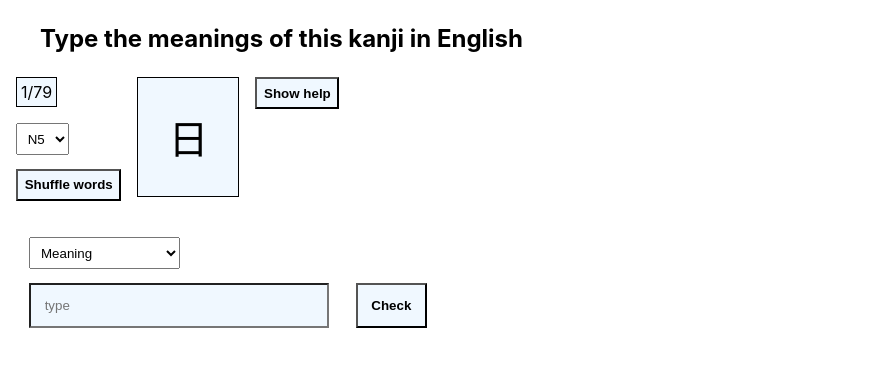
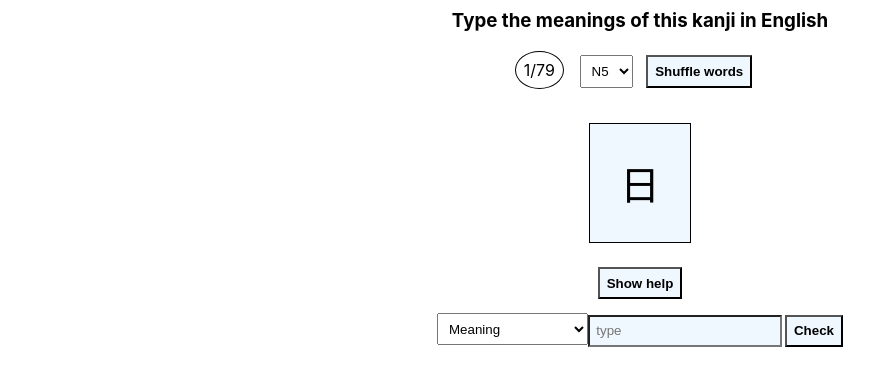
Before and after one commit to juanrein/words, a React (Create React App) app: page / in a window 1280 px wide. Shown: the top 386 px of the page, without its empty margins (0-890 px from the left). Built offline with nearby package versions, Linux system fonts and the light colour scheme.

Commit message:
css alignment

```diff
--- a/src/App.css
+++ b/src/App.css
@@ -1,11 +1,11 @@
-body {
-    width: 100%;
+* {
     margin: 0;
     box-sizing: border-box;
 }
 
-h2 {
-    margin: 1em;
+h3 {
+    text-align: center;
+    padding: 0.5em;
 }
 
 p {
@@ -13,9 +13,16 @@ p {
     margin-bottom: 0.25em;
 }
 
+select {
+    padding: 0.5em;
+}
+
 .container {
     margin-left: 0.25em;
     margin-right: 0.25em;
+    display: flex;
+    flex-direction: column;
+    align-items: center;
 }
 
 .kanjiContainer {
@@ -29,65 +36,69 @@ p {
     border: 1px solid black;
     padding: 0.75em;
     background-color: aliceblue;
-    margin-top: 0;
-    margin-bottom: 0;
 }
 
-.kanjiLeft {
+.kanjiBar {
     display: flex;
     flex-direction: row;
     justify-content: center;
     align-items: center;
-    margin-right: 1em;
+    width: 100%;
 }
 
-.kanjiLeft > * {
+.kanjiBar > * {
     margin: 0 1em 1em 0;
 }
 
 .wordNumber {
+    background-color: white;
+    padding: 0.5em;
+    border-radius: 50%;
     border: 1px solid black;
-    background-color: aliceblue;
-    padding: 0.25em;
 }
+
 
 .help {
     padding: 0.25em 0em;
-    margin: 0em;
-    min-width: 200px;
+    width: 100%;
 }
 
 .checkboxContainer {
     padding: 0.25em;
+    display: inline;
 }
 
-.helpButton {
+
+.lightButton {
     padding: 0.5em 0.5em;
-    margin: 0;
     background-color: aliceblue;
     font-weight: bold;
 }
 
-.shuffleButton {
-    padding: 0.5em 0.5em;
-    margin: 0m 1em;
-    background-color: aliceblue;
-    font-weight: bold;
-}
-
-
-input[type="text"] {
-    padding: 1em 1em;
-    box-sizing: border-box;
-    background-color: aliceblue;
+form {
+    display: flex;
+    flex-direction: column;
+    align-items: flex-start;
     width: 100%;
 }
 
+form div {
+    width: 100%;
+}
+
+input[type="text"] {
+    padding: 0.5em 0.5em;
+    box-sizing: border-box;
+    background-color: aliceblue;
+    width: 80%;
+}
+
 input[type="submit"] {
-    padding: 1em 1em;
-    margin: 1em 1em;
+    margin-top: 0.25em;
+    padding: 0.5em;
     background-color: aliceblue;
     font-weight: bold;
+    width: 20%;
 }
 
 .error {
@@ -103,48 +114,36 @@ input[type="submit"] {
     100% {transform: rotate(-5deg);}
 }
 
-select {
-    padding: 0.5em;
-    margin-left: 1em;
-    display: block;
-}
+
 
 @media screen and (min-width: 540px) {
-    .container {
-        margin: 1em;
+    .container > * {
+        margin-bottom: 0.5em;
     }
 
-    .kanjiContainer {
+    form {
         display: flex;
         flex-direction: row;
-        align-items: flex-start;
+        align-items: center;
+        width: auto;
     }
 
-    .kanji {
-        margin-bottom: 1em;
+    form div {
+        width: auto;
     }
 
-    .kanjiLeft {
-        display: flex;
-        flex-direction: column;
-        justify-content: flex-start;
-        align-items: flex-start;
-        margin-right: 1em;
+    input[type="text"] {
+        margin-right: 0.25em;
+        width: auto;
     }
 
-    .kanjiLeft > * {
-        margin: 0 0 1em 0;
+    input[type="submit"] {
+        width: auto;
     }
 
     .help {
-        padding: 0em 1em;
+        width: auto;
     }
 
-    input[type="text"] {
-        padding: 1em 1em;
-        margin: 1em 1em;
-        box-sizing: border-box;
-        background-color: aliceblue;
-        width: 300px;
-    }
+
 }
--- a/src/App.js
+++ b/src/App.js
@@ -1,6 +1,7 @@
 import React from 'react';
 import './App.css';
-
+import HelpBox from './HelpBox';
+import Form from './Form';
 
 class App extends React.Component {
     constructor(props) {
@@ -127,33 +128,14 @@ class App extends React.Component {
     }
 
     render() {
-        let helpBox;
-        if (this.state.showHelp) {
-            let word = this.state.words[this.state.level][this.state.wordI];
-            helpBox = (
-                <div className='help'>
-                    <div className='checkboxContainer'>
-                        <input id="hideCheckbox" type="checkbox" onChange={this.handleAutohideChange} checked={this.state.autoHideHelp} />
-                        <label htmlFor="hideCheckbox">Hide help after correct answer</label>
-                    </div>
-
-                    <button onClick={this.handleToggleHelp} className="helpButton">
-                        Hide help
-                    </button>
-                    <p>meanings: {word.meanings.join(", ")}</p>
-                    <p>kun: {word.kun.join(", ")}</p>
-                    <p>on: {word.on.join(", ")}</p>
-                </div>
-            );
-        } else {
-            helpBox = (
-                <div className='help'>
-                    <button onClick={this.handleToggleHelp} className="helpButton">
-                        Show help
-                    </button>
-                </div>
-            )
-        }
+        let helpBox =
+            <HelpBox
+                word={this.state.words[this.state.level][this.state.wordI]}
+                handleToggleHelp={this.handleToggleHelp}
+                showHelp={this.state.showHelp}
+                handleAutohideChange={this.handleAutohideChange}
+                autoHideHelp={this.state.autoHideHelp}
+            />
         let headerText = ""
         switch(this.state.selectValue) {
             case "kana":
@@ -165,30 +147,34 @@ class App extends React.Component {
             default:
                 console.log("missing select case");
         }
+
+        let kanjiBar = (<div className='kanjiBar'>
+            <p className="wordNumber">{this.state.wordI+1}/{this.state.words[this.state.level].length}</p>
+            <select value={this.state.level} onChange={this.handleLevelChange}>
+                {Object.keys(this.state.words).map(k => (<option key={k} value={k}>{k}</option>))}
+            </select>
+            <button onClick={this.handleShuffle} className="lightButton">Shuffle words</button>
+        </div>);
+
+        let form = (<Form
+            handleSubmit={this.handleSubmit}
+            handleSelectChange={this.handleSelectChange}
+            handleChange={this.handleChange}
+            selectValue={this.state.selectValue}
+            value={this.state.value}
+            incorrectQuess={this.state.incorrectQuess}
+        />);
         return (
             <div className="container">
-                <h2>{headerText}</h2>
-                <div className='kanjiContainer'>
-                    <div className='kanjiLeft'>
-                        <p className="wordNumber">{this.state.wordI+1}/{this.state.words[this.state.level].length}</p>
-                        <select value={this.state.level} onChange={this.handleLevelChange}>
-                            {Object.keys(this.state.words).map(k => (<option key={k} value={k}>{k}</option>))}
-                        </select>
-                        <button onClick={this.handleShuffle} className="shuffleButton">Shuffle words</button>
-                    </div>
-                    <p className='kanji'>{this.state.words[this.state.level][this.state.wordI].kanji}</p>
-                    {helpBox}
-                </div>
-                <form onSubmit={this.handleSubmit} autoComplete="off">
-                    <select value={this.state.selectValue} onChange={this.handleSelectChange}>
-                        <option value="kana">Hiragana/Katakana</option>
-                        <option value="meaning">Meaning</option>
-                    </select>
-                    <label>
-                        <input type="text" placeholder="type" value={this.state.value} onChange={this.handleChange} />
-                    </label>
-                    <input type="submit" value="Check" className={this.state.incorrectQuess ? "error" : ""} />
-                </form>
+                <h3>{headerText}</h3>
+
+                {kanjiBar}
+
+                <p className='kanji'>{this.state.words[this.state.level][this.state.wordI].kanji}</p>
+
+                {helpBox}
+
+                {form}
             </div>
         );
     }
--- /dev/null
+++ b/src/Form.js
@@ -0,0 +1,29 @@
+import './App.css';
+
+function Form(props) {
+    return (
+        <form onSubmit={props.handleSubmit} autoComplete="off">
+            <select value={props.selectValue} onChange={props.handleSelectChange}>
+                <option value="kana">Hiragana/Katakana</option>
+                <option value="meaning">Meaning</option>
+            </select>
+            <div>
+                <label>
+                    <input
+                        type="text"
+                        placeholder="type"
+                        value={props.value}
+                        onChange={props.handleChange}
+                        autoComplete="off"
+                    />
+                </label>
+                <input
+                    type="submit"
+                    value="Check"
+                    className={props.incorrectQuess ? "error" : ""} />
+            </div>
+        </form>
+    );
+}
+
+export default Form;
--- /dev/null
+++ b/src/HelpBox.js
@@ -0,0 +1,33 @@
+import './App.css';
+
+function HelpBox(props) {
+    if (!props.showHelp) {
+        return (<div className='help'>
+                <button onClick={props.handleToggleHelp} className="lightButton">
+                    Show help
+                </button>
+            </div>);
+    }
+    return (
+        <div className='help'>
+            <button onClick={props.handleToggleHelp} className="lightButton">
+                Hide help
+            </button>
+            <div className='checkboxContainer'>
+                <input
+                    id="hideCheckbox"
+                    type="checkbox"
+                    onChange={props.handleAutohideChange}
+                    checked={props.autoHideHelp}
+                />
+                <label htmlFor="hideCheckbox">Hide help after correct answer</label>
+            </div>
+
+            <p>meanings: {props.word.meanings.join(", ")}</p>
+            <p>kun: {props.word.kun.join(", ")}</p>
+            <p>on: {props.word.on.join(", ")}</p>
+        </div>
+    );
+}
+
+export default HelpBox;
```
